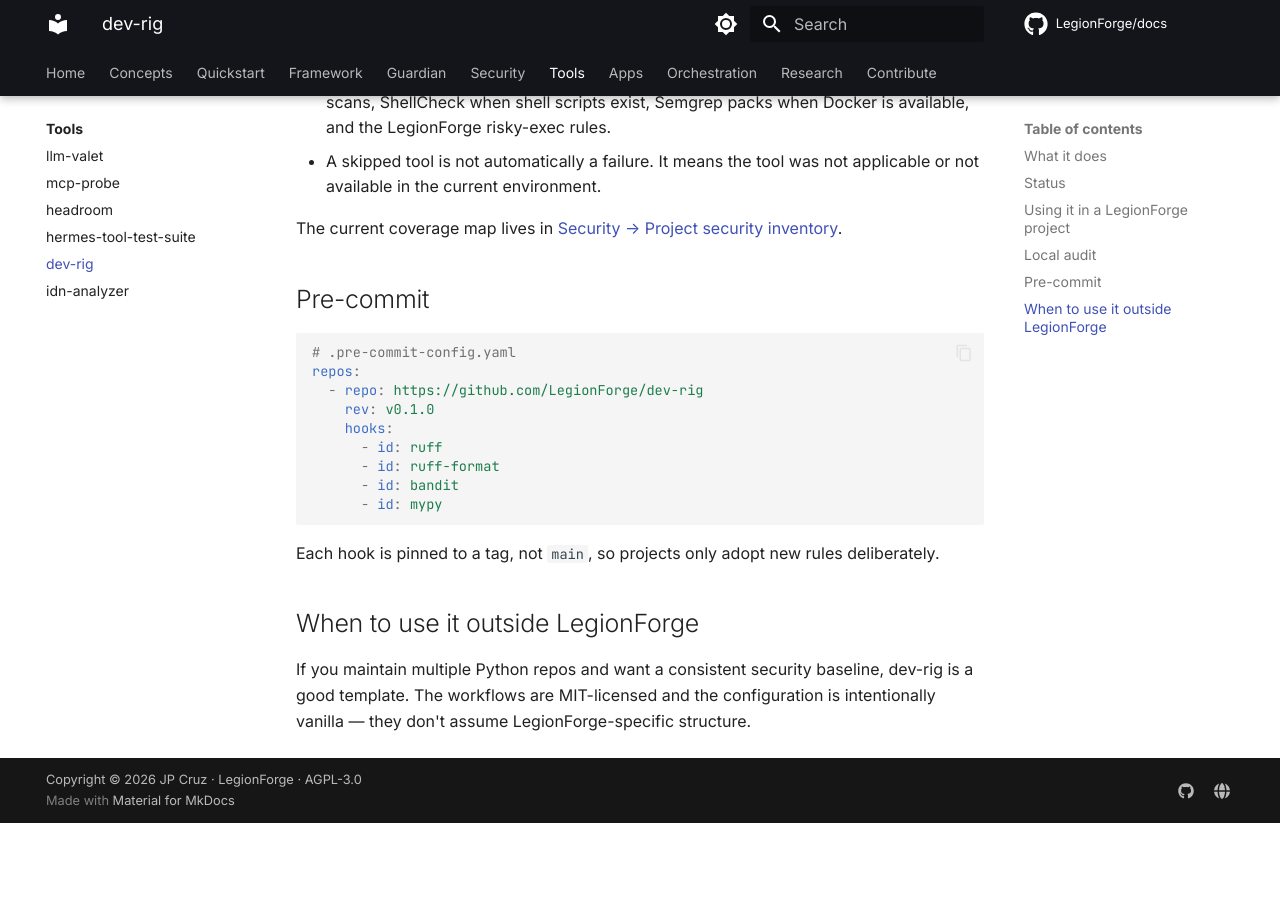
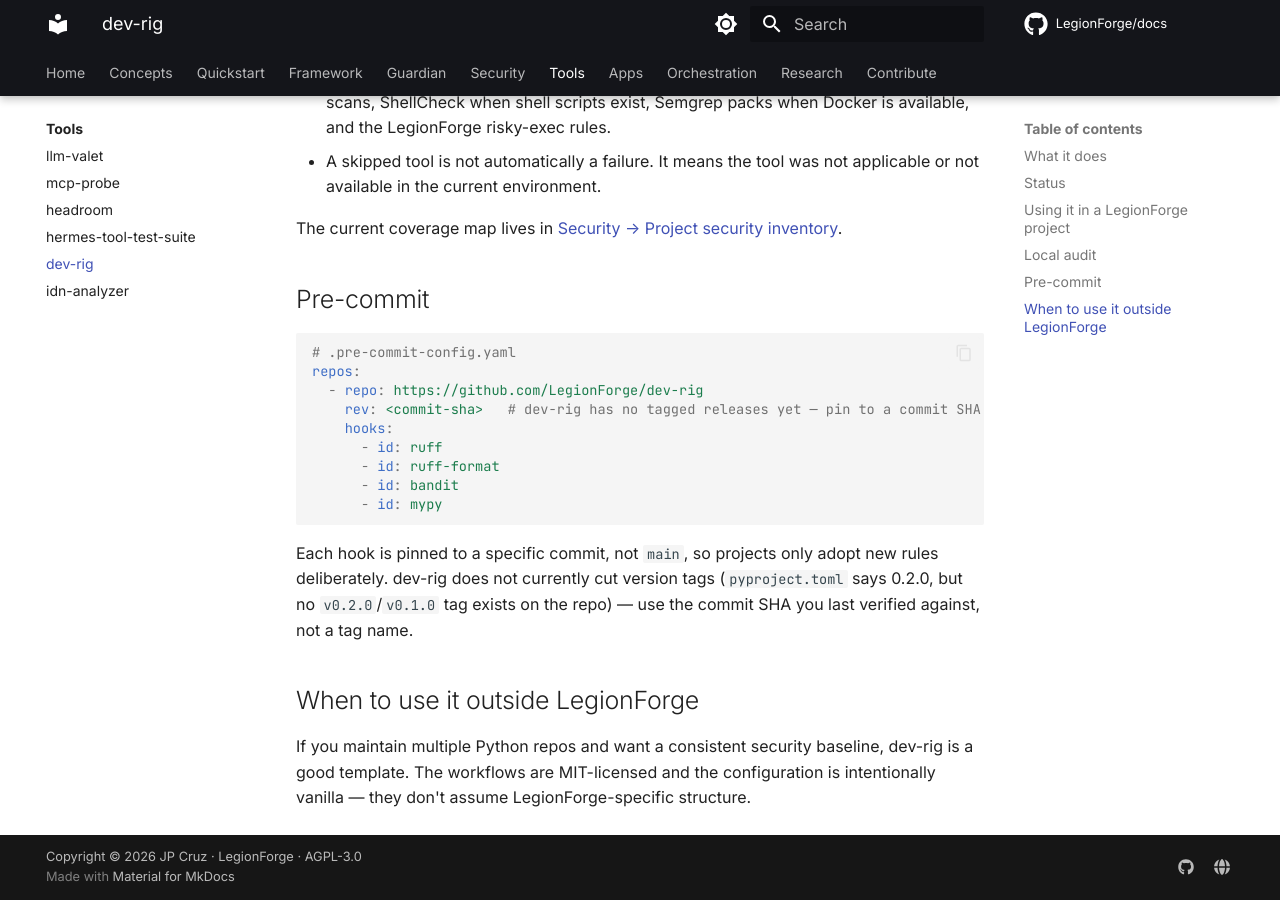
Before and after one commit to LegionForge/docs, an MkDocs documentation site: the page built from docs/tools/dev-rig.md, in a window 1280 px wide and 900 px high, scrolled down 1816 px. Built offline with MkDocs 1.6.1 and Material for MkDocs 9.7.7, drawn with Linux system fonts in a browser that asks for light colours; comment, search, counter and statistics services are not loaded; before the commit the page ends 2639 px from its top, so only the background shows below that.

Commit message:
docs: fix dev-rig pre-commit example — no tag exists to pin to
dev-rig has never cut a git tag despite pyproject.toml claiming 0.2.0;
the docs' `rev: v0.1.0` example points at a tag that doesn't exist and
would fail for anyone who copy-pasted it. Recommend a commit SHA instead
and note the gap explicitly.

Co-Authored-By: Claude Sonnet 5 <noreply@anthropic.com>
Claude-Session: https://claude.ai/code/session_017PsJKRvujbzhF68fgASNWB

````diff
--- a/docs/tools/dev-rig.md
+++ b/docs/tools/dev-rig.md
@@ -76,7 +76,7 @@ The current coverage map lives in [Security → Project security inventory](../s
 # .pre-commit-config.yaml
 repos:
   - repo: https://github.com/LegionForge/dev-rig
-    rev: v0.1.0
+    rev: <commit-sha>   # dev-rig has no tagged releases yet — pin to a commit SHA
     hooks:
       - id: ruff
       - id: ruff-format
@@ -84,7 +84,7 @@ repos:
       - id: mypy
 ```
 
-Each hook is pinned to a tag, not `main`, so projects only adopt new rules deliberately.
+Each hook is pinned to a specific commit, not `main`, so projects only adopt new rules deliberately. dev-rig does not currently cut version tags (`pyproject.toml` says 0.2.0, but no `v0.2.0`/`v0.1.0` tag exists on the repo) — use the commit SHA you last verified against, not a tag name.
 
 ## When to use it outside LegionForge
 
````
